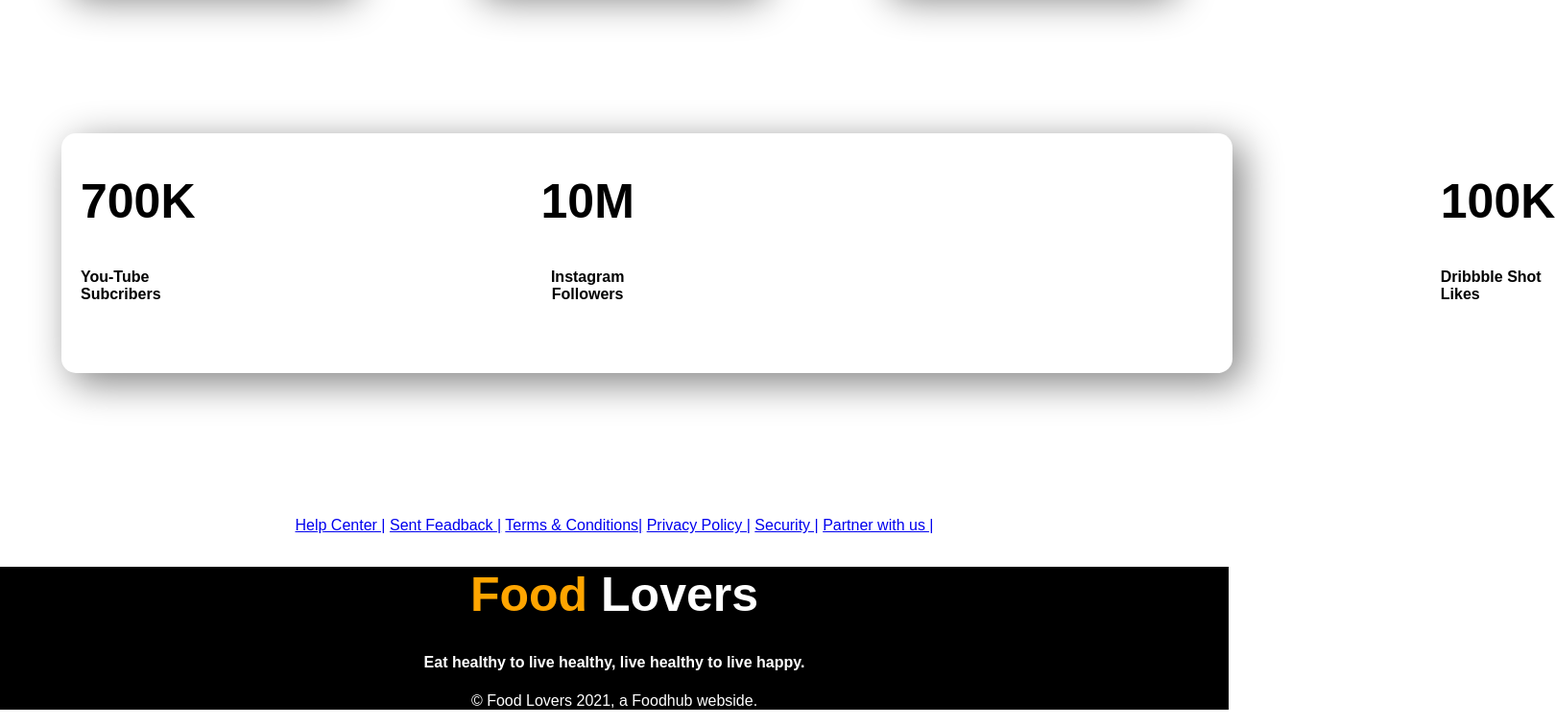
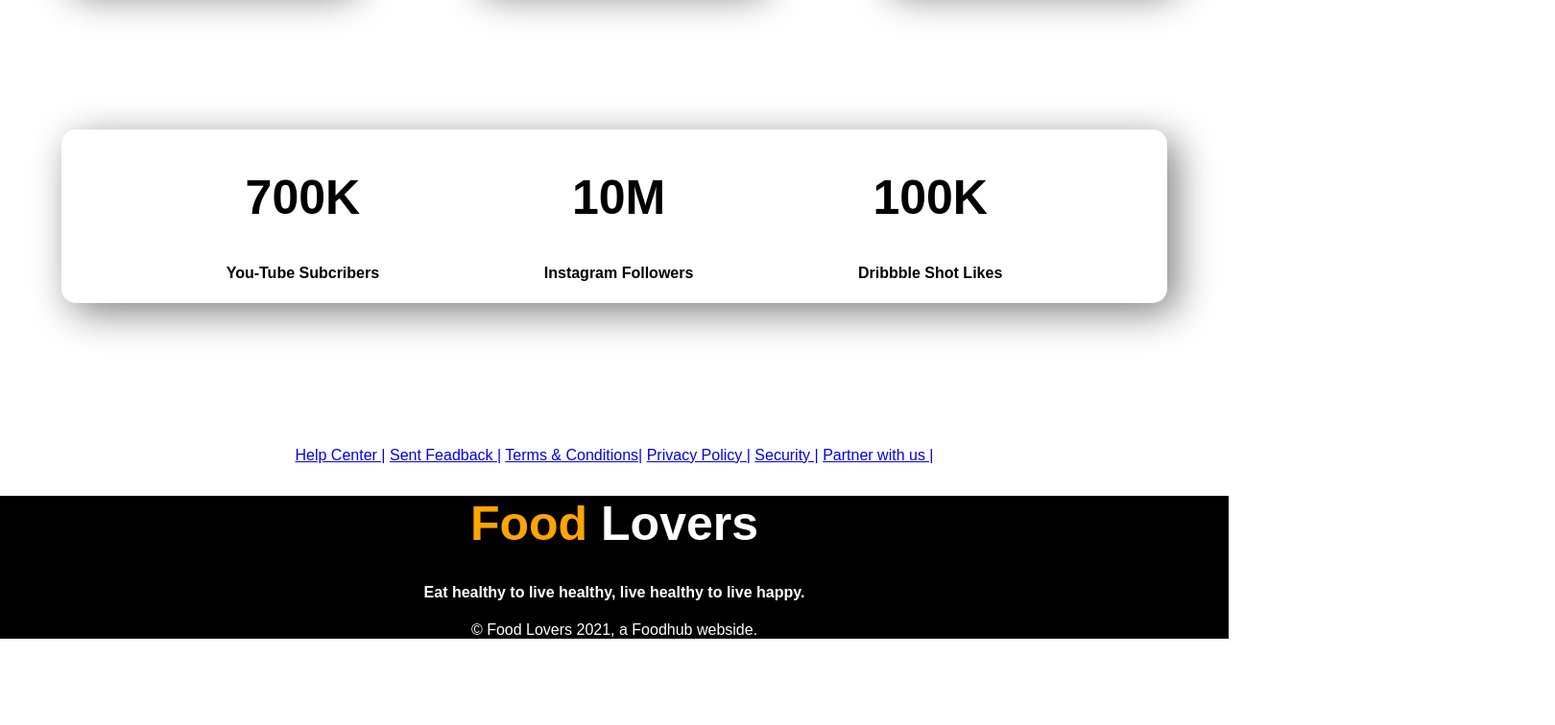
Before and after one commit to mohammadmasnun/developer-protfolio, a plain HTML site: page index.html in a window 1280 px wide. Shown: the part 1873-2629 px from the top of the page at 96% size, 1620 px wide, since content can reach past the window. After the commit the page ends 2555 px from the top, so only its background shows below. Drawn offline with Linux system fonts and the light colour scheme; a web font is replaced by a local one.

Commit message:
new added

```diff
--- a/Css/style.css
+++ b/Css/style.css
@@ -53,7 +53,6 @@ section{
     background-position:right;
 }
 img{
-    border: 1px solid #ddd;
     border-radius: 10px;
     padding: 5px;
     width: 250px;
@@ -72,26 +71,13 @@ img{
 }
 .Food-Great{
     display: flex;
-    width: 1200px;
-    height: 250px;
+    background-color: white;
+    justify-content: space-evenly;
+    text-align: center;
     margin-left: 5%;
     margin-right: 5%;
-    padding-left: 20px;
     border-radius: 15px;
     box-shadow: 10px 10px 40px gray;
-}
-#f1{
-text-align: start;
-}
-#f2{
-    text-align: center;
-    margin-left: 30%;
-    margin-right: 40%;
-}
-#f3{
-    text-align: left;
-    margin-left: 30%;
-    margin-right: 40%;
 }
 footer{
     text-align: center;
```
